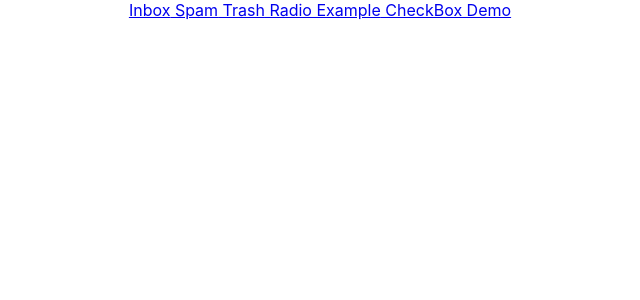
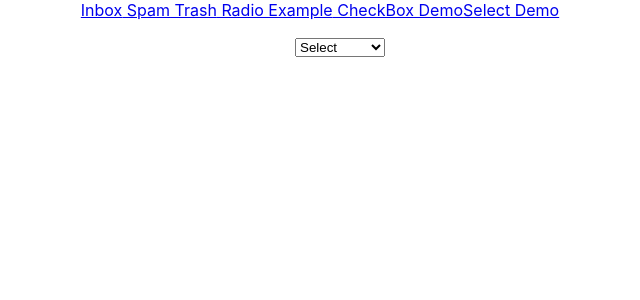
Before and after one commit to Programmer-Sourav/emailusereducer, a React (Create React App) app: page /selectmain in a window 1280 px wide. Shown: the top 300 px of the page, without its empty margins (320-960 px from the left). Built offline with nearby package versions, Linux system fonts and the light colour scheme.

Commit message:
fix: select

```diff
--- a/src/App.js
+++ b/src/App.js
@@ -6,6 +6,7 @@ import Spam from './pages/Spam';
 import Trash from './pages/Trash';
 import MainPage from './radiobuttonexample/pages/MainPage';
 import CheckboxPage from './checkboxexample/pages/CheckboxPage';
+import SelectMain from './selectInputexample/pages/SelectMain';
 
 function App() {
   return (
@@ -15,12 +16,14 @@ function App() {
       <Link to="/trash"> Trash</Link>
       <Link to="/main"> Radio Example</Link>
       <Link to="/checkboxdemo"> CheckBox  Demo</Link>
+      <Link to="/selectmain">Select Demo</Link>
       <Routes>
         <Route path='/' element={<Home/>}>Home</Route>
         <Route path='/spam' element={<Spam/>}> Spam</Route>
         <Route path='/trash' element={<Trash/>}> Trash</Route>
         <Route path='/main' element={<MainPage/>}>Radio</Route>
         <Route path='/checkboxdemo' element={<CheckboxPage/>}>Checkbox Demo</Route>
+        <Route path='/selectmain' element={<SelectMain/>}>Select Demo</Route>
       </Routes>
     </div>
   );
--- a/src/index.js
+++ b/src/index.js
@@ -7,10 +7,11 @@ import { BrowserRouter } from "react-router-dom"
 import { EmailContext, EmailProvider } from './context/EmailContext';
 import { DataContext, DataProvider } from './radiobuttonexample/contexts/DataContext';
 import { CheckBoxContext, CheckboxProvider } from './checkboxexample/contexts/CheckBoxContext';
+import { SelectContext, SelectProvider } from './selectInputexample/contexts/SelectContext';
 
 const root = ReactDOM.createRoot(document.getElementById('root'));
 
-export { CheckBoxContext, EmailContext }
+export { CheckBoxContext, EmailContext, SelectContext }
 
 
 root.render(
@@ -19,7 +20,9 @@ root.render(
     <EmailProvider>
       <DataProvider>
         <CheckboxProvider>
+          <SelectProvider>
     <App />
+    </SelectProvider>
     </CheckboxProvider>
     </DataProvider>
     </EmailProvider>
--- a/src/selectInputexample/contexts/SelectContext.jsx
+++ b/src/selectInputexample/contexts/SelectContext.jsx
@@ -17,6 +17,6 @@ export function SelectProvider({children}){
    state.initialData = data
 
     return(
-      <SelectContext.Provider value={{dataState: state.initialData}}>{children}</SelectContext.Provider>
+      <SelectContext.Provider value={{dataState: state.initialData, state, dispatch}}>{children}</SelectContext.Provider>
     )
 }
--- a/src/selectInputexample/pages/SelectMain.jsx
+++ b/src/selectInputexample/pages/SelectMain.jsx
@@ -1,9 +1,36 @@
+import { useContext } from "react"
+import { SelectContext } from "../contexts/SelectContext"
+import { ACTION_TYPES_FOR_EXAMPLE_RADIO } from "../../radiobuttonexample/reducer/DataReducer"
+import { ACTION_TYPES_FOR_SELECT } from "../reducer/SelectReducer"
+
 export default function SelectMain(){
 
+     const { dataState, state, dispatch } = useContext(SelectContext)
+
+    const handleChange = (e) =>{
+        dispatch({type: ACTION_TYPES_FOR_SELECT.SELECTED_OPTION, payload: e.target.value})
+    }
+
+    const filteredList = dataState.filter((data)=>data.category===state.selectedOption)
 
     return(
         <div>
+            {
+                <ul>
+                <select value={state.selectedOption} onChange={(e)=>{handleChange(e)}}>
+                    <option value="Select">Select</option>
+                     <option value="Category A">Category A</option>
+                     <option value="Category B">Category B</option>
+                     <option value="Category C">Category C</option>
+                </select>
 
+                {
+                    filteredList.map((item)=>(
+                        <p>{item.text}</p>
+                    ))
+                }
+                </ul>
+            }
         </div>
     )
 }
--- a/src/selectInputexample/reducer/SelectReducer.jsx
+++ b/src/selectInputexample/reducer/SelectReducer.jsx
@@ -11,7 +11,7 @@ export const ACTION_TYPES_FOR_SELECT = {
 export default function SelectReducer(state, action){
     switch(action.type){
         case ACTION_TYPES_FOR_SELECT.SELECTED_OPTION:
-        return {...state, selectedOption:{} }
+        return {...state, selectedOption: action.payload }
         default:
         return state
     }
```
